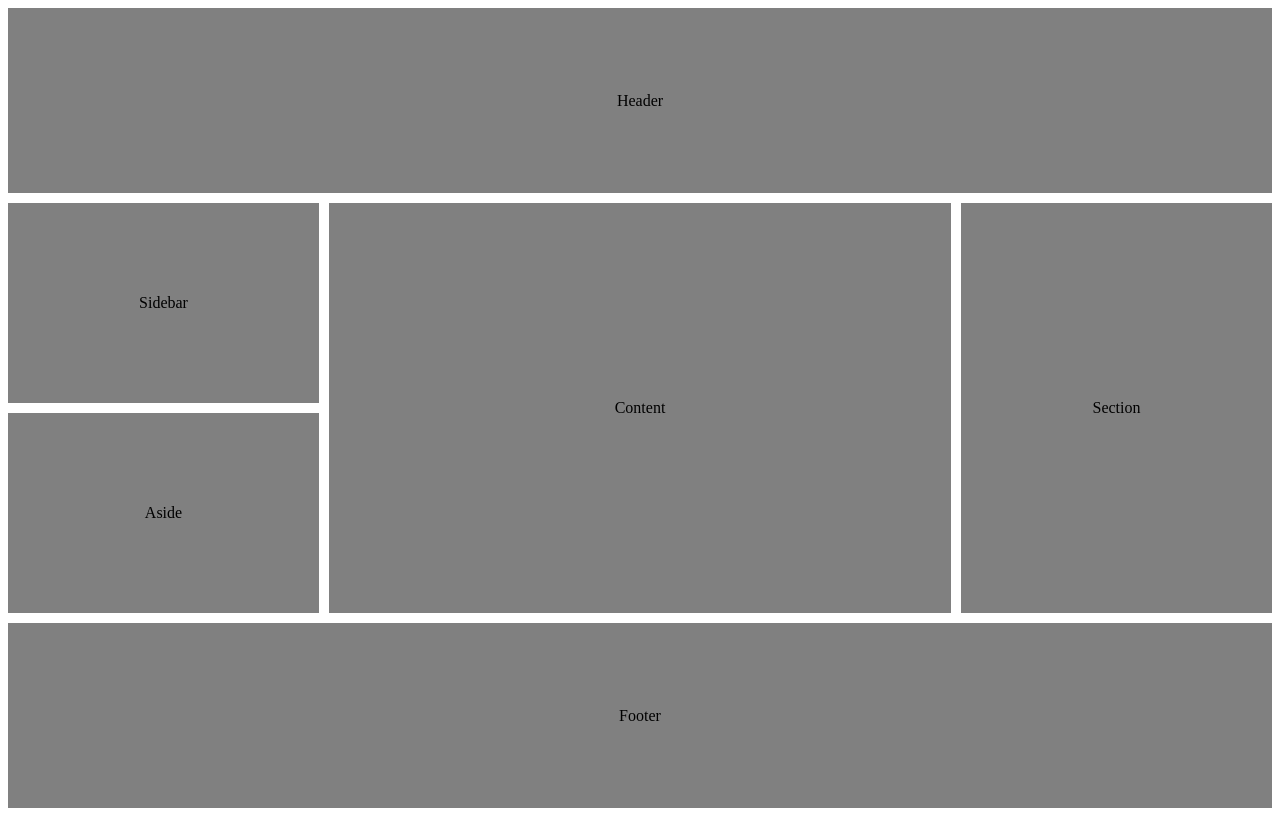
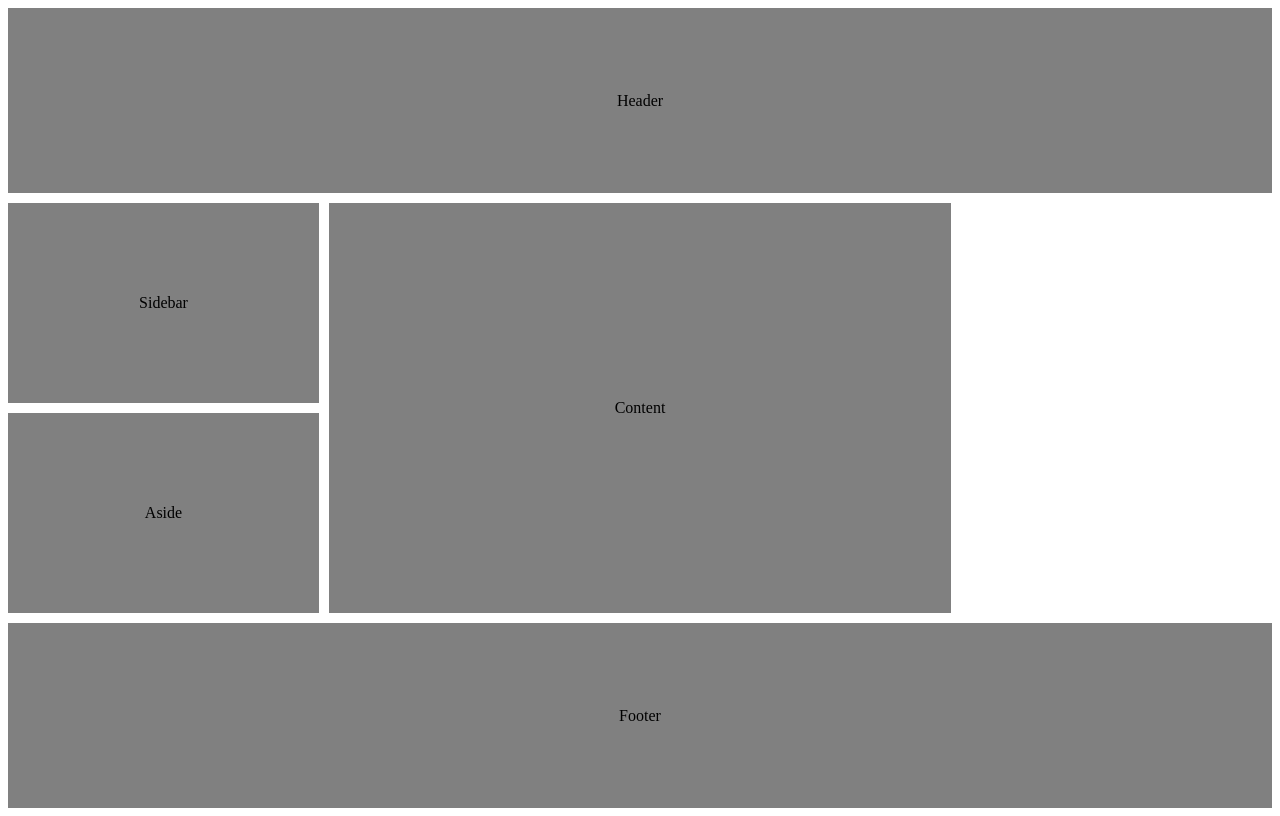
Before and after one commit to servinoroberto9-ship-it/paginas, a plain HTML site: page index.html in a window 1280 px wide. Drawn offline with Linux system fonts and the light colour scheme.

Commit message:
Add files via upload

```diff
--- a/index.html
+++ b/index.html
@@ -4,7 +4,7 @@
     <meta charset="UTF-8">
     <meta name="viewport" content="width=device-width, initial-scale=1.0">
     <link rel="stylesheet" href="css/style.css">
-    <title>Pantalla1</title>
+    <title>Pantalla3</title>
 </head>
 <body>
     <div class="container">
@@ -12,8 +12,8 @@
         <div class="item sidebar">Sidebar</div>
         <div class="item content">Content</div>
         <div class="item aside">Aside</div>
-        <div class="item section">Section</div>
         <div class="item footer">Footer</div>
     </div>
+
 </body>
 </html>
```
